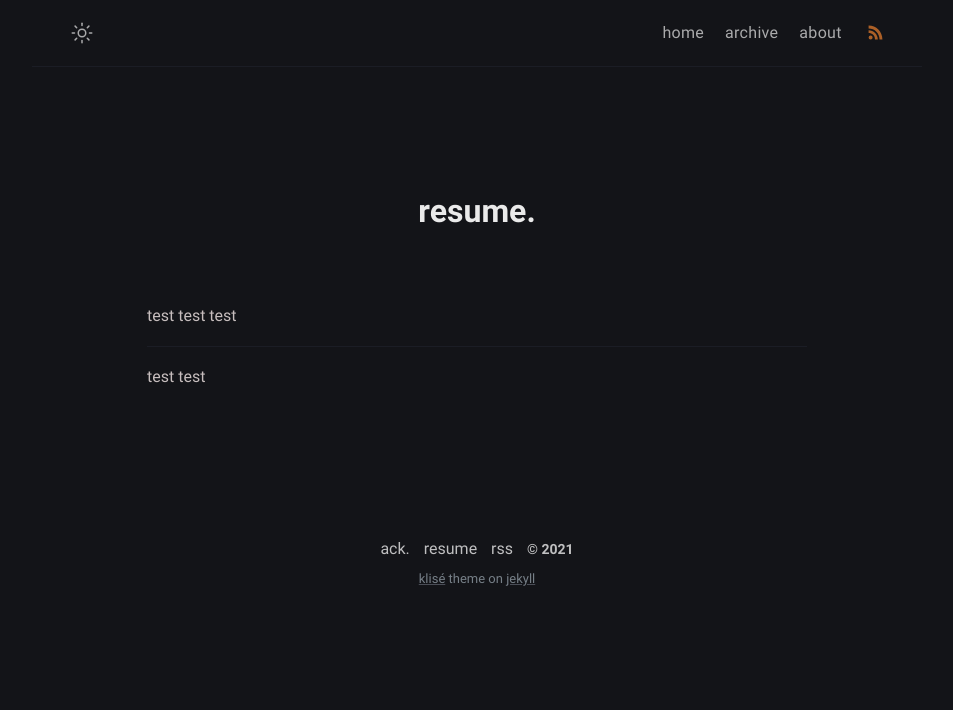
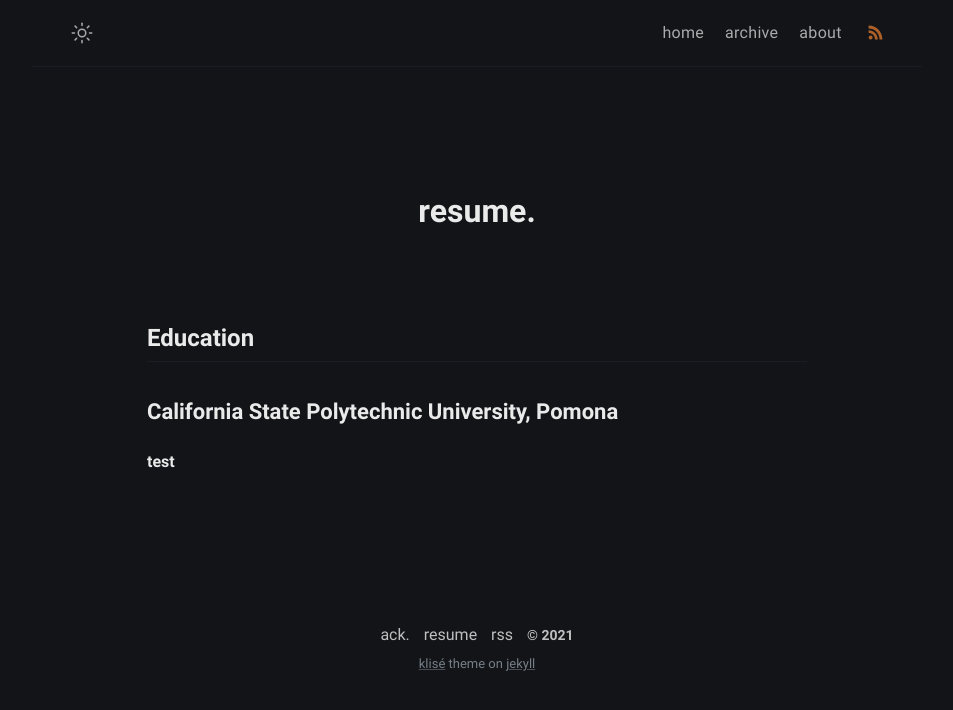
Before and after one commit to fyrworx4/old-fyrworx4.github.io, a Jekyll site: the page built from resume.md, in a window 1280 px wide. Shown: the top 710 px of the page, without its empty margins (163-1116 px from the left). Built offline with Jekyll 4.4.1, drawn with Linux system fonts in a browser that asks for light colours.

Commit message:
Edited resume.md

```diff
--- a/resume.md
+++ b/resume.md
@@ -6,8 +6,7 @@ excerpt: my resume
 comments: false
 ---
 
-test test test
-
+# Education
 <hr>
-
-test test
+## California State Polytechnic University, Pomona
+**test**
```
